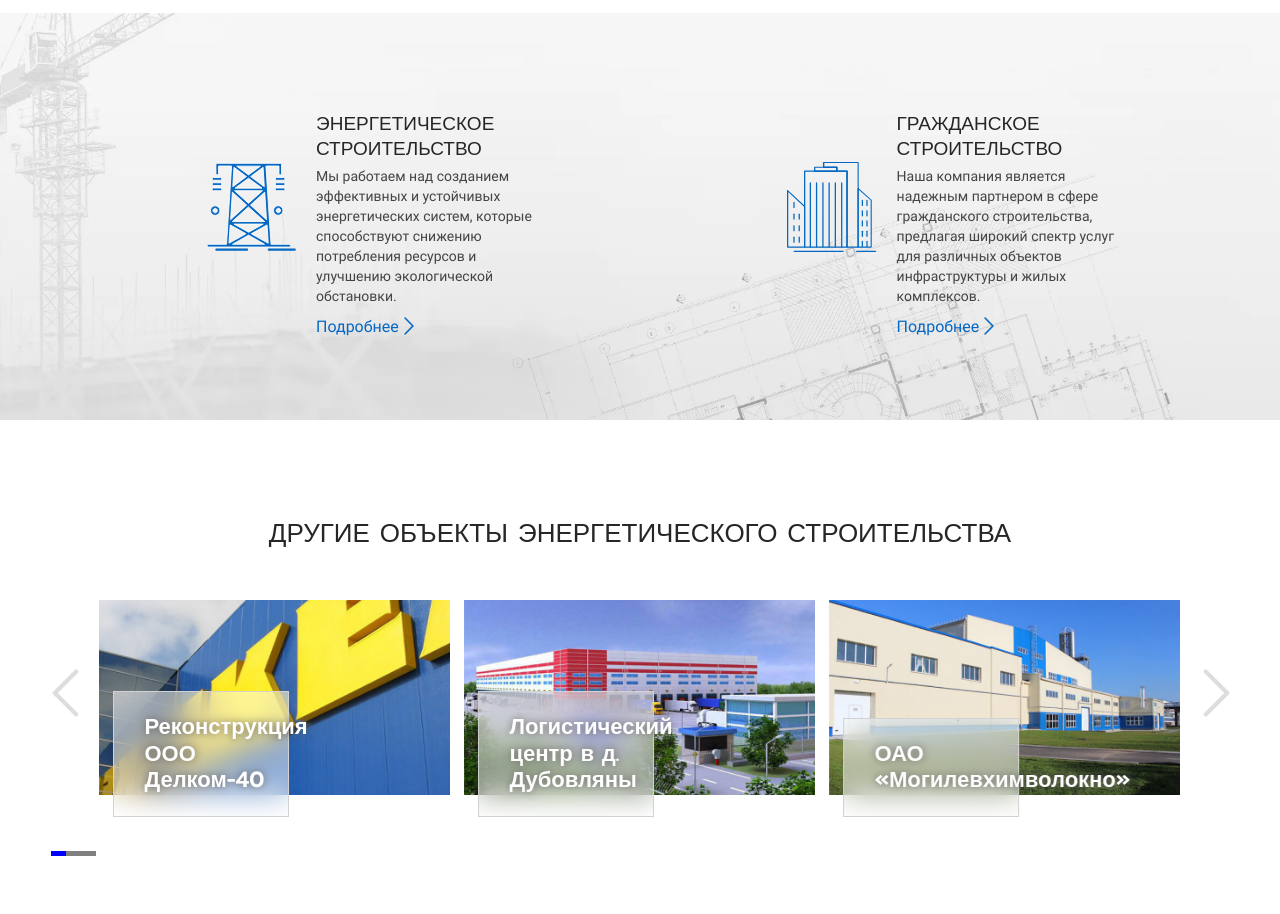
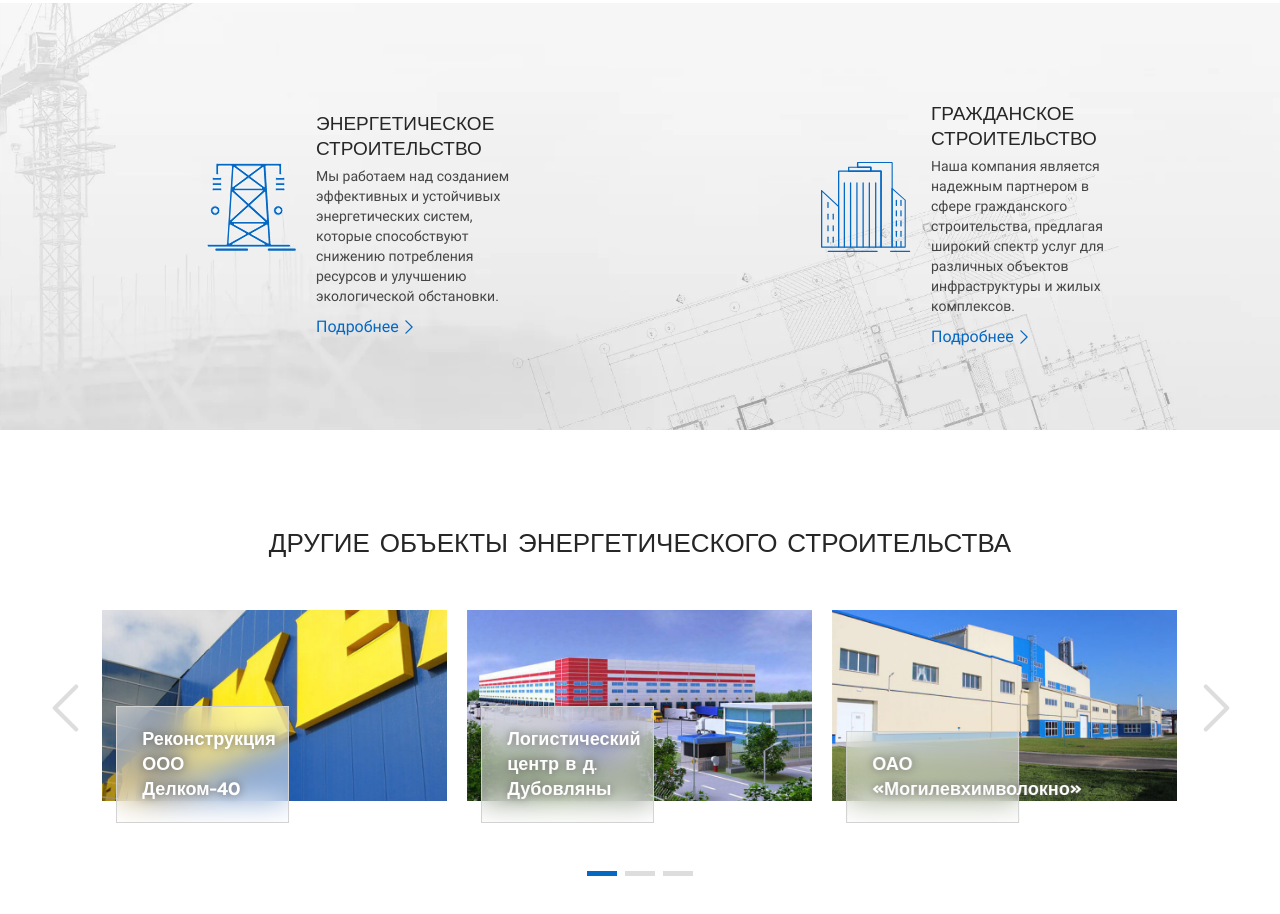
Before and after one commit to Ramitsan/Test-Tale, a website: page source/index.html in a window 1280 px wide. Shown: the part 1794-2708 px from the top of the page. Drawn offline with nearby package versions, Linux system fonts and the light colour scheme; files that its build step writes are made by us from their sources.

Commit message:
fix tablet styles

```diff
--- a/source/index.html
+++ b/source/index.html
@@ -24,7 +24,7 @@
             </div>
             <div class="building__image-block">
               <picture>
-                <source media="(min-width: 768px)" srcset="assets/img/prom_desktop.png 1x, assets/img/prom_desktop@2x.png 2x">
+                <source media="(min-width: 1200px)" srcset="assets/img/prom_desktop.png 1x, assets/img/prom_desktop@2x.png 2x">
                 <img class="building__image" src="assets/img/prom_mobile.png" srcset="assets/img/prom_mobile@2x.png 2x" alt="">
               </picture>
               <div class="building__overlay"></div>
@@ -42,7 +42,7 @@
             </div>
             <div class="building__image-block">
               <picture>
-                <source media="(min-width: 768px)" srcset="assets/img/energo_desktop.png 1x, assets/img/energo_desktop@2x.png 2x">
+                <source media="(min-width: 1200px)" srcset="assets/img/energo_desktop.png 1x, assets/img/energo_desktop@2x.png 2x">
                 <img class="building__image" src="assets/img/energo_mobile.png" srcset="assets/img/energo_mobile@2x.png 2x" alt="">
               </picture>
               <div class="building__overlay"></div>
@@ -60,7 +60,7 @@
             </div>
             <div class="building__image-block">
               <picture>
-                <source media="(min-width: 768px)" srcset="assets/img/civil_desktop.png 1x, assets/img/civil_desktop@2x.png 2x">
+                <source media="(min-width: 1200px)" srcset="assets/img/civil_desktop.png 1x, assets/img/civil_desktop@2x.png 2x">
                 <img class="building__image" src="assets/img/civil-mobile.png" srcset="assets/img/civil_mobile@2x.png 2x" alt="">
               </picture>
               <div class="building__overlay"></div>
@@ -83,7 +83,7 @@
             </picture>
           </div>
           <div class="photo-block__info">
-            <h3 class="photo-block__title">Реконструкция ООО <br> Делком-40</h3>
+            <h3 class="photo-block__title">Реконструкция ООО Делком-40</h3>
           </div>
         </div>
 
--- a/source/sass/abstract/variables.scss
+++ b/source/sass/abstract/variables.scss
@@ -1,6 +1,7 @@
 $main-text-color: #444444;
 $header-color: #262626;
-$link-color: #0568C3;
+$color-link-active: #0568C3;
+$color-link-unactive: #DDDDDD;
 
 $white: #FFFFFF;
 $black: #000000;
@@ -9,3 +10,4 @@ $font-roboto: 'Roboto', 'Arial', sans-serif;
 $font-prompt: 'Prompt', 'Arial', sans-serif;
 
 $tablet-width: 768px;
+$desktop-width: 1200px;
--- a/source/sass/blocks/about-us.scss
+++ b/source/sass/blocks/about-us.scss
@@ -18,7 +18,8 @@
   padding-top: 80px;
 }
 
-.about-us__item::before {
+.about-us__item {
+  &::before {
     content: "";
     position: absolute;
     width: 60px;
@@ -29,13 +30,18 @@
     left: 50%;
     transform: translateX(-50%);
   }
+}
 
-.about-us__item--energo::before {
+.about-us__item--energo {
+  &::before {
     background-image: url("../assets/icons/energo-icon.svg");
   }
+}
 
-.about-us__item--civil::before {
+.about-us__item--civil {
+  &::before {
     background-image: url("../assets/icons/civil-icon.svg");
+  }
 }
 
 .about-us__title {
@@ -51,21 +57,24 @@
 
 .about-us__details {
   position: relative;
-  color: $link-color;
+  color: $color-link-active;
 }
 
-.about-us__details::after {
+.about-us__details {
+  &::after {
     content: "";
     position: absolute;
-  width: 10px;
-  height: 20px;
-  right: -15px;
+    width: 8px;
+    height: 14px;
+    top: 4px;
+    right: -14px;
     background-image: url("../assets/icons/arrow-right-hover.svg");
     background-repeat: no-repeat;
-  background-size: 10px 20px;
+    background-size: 8px 14px;
+  }
 }
 
-@media (min-width: $tablet-width) {
+@media (min-width: $desktop-width) {
   .about-us {
     padding-bottom: 82px;
     background-image: url("../assets/img/white-construction-bg.png");
@@ -78,22 +87,29 @@
   .about-us__wrapper {
     width: 80%;
     flex-direction: row;
+    justify-content: flex-start;
     margin: 0 auto;
   }
 
   .about-us__item {
-    width: 41%;
+    width: 40%;
     text-align: left;
     padding-left: 168px;
   }
 
-  .about-us__item::before {
+  .about-us__item:first-child {
+    margin-right: 246px;
+  }
+
+  .about-us__item {
+    &::before {
       left: -32px;
       transform: translateX(100%);
       top: 46%;
       width: 90px;
       height: 90px;
       background-size: 90px 90px;
+    }
   }
 
   .about-us__title {
@@ -111,6 +127,29 @@
     font-size: 14px;
     line-height: 20px;
     font-weight: normal;
+  }
 
+  .about-us__details {
+    display: inline-block;
+    position: relative;
+    cursor: pointer;
+
+    &::before {
+      content: "";
+      position: absolute;
+      bottom: -2px;
+      left: 0;
+      width: 100%;
+      height: 2px;
+      background-color: $color-link-active;
+      transform: scaleX(0);
+      transition: all 0.5s;
+    }
+
+    &:hover {
+      &::before {
+        transform: scaleX(1);
       }
     }
+  }
+}
--- a/source/sass/blocks/building.scss
+++ b/source/sass/blocks/building.scss
@@ -12,7 +12,8 @@
   padding-top: 80px;
 }
 
-.building__info-block::before {
+.building__info-block {
+  &::before {
     content: "";
     position: absolute;
     width: 60px;
@@ -23,17 +24,24 @@
     left: 50%;
     transform: translateX(-50%);
   }
+}
 
-.building__info-block--prom::before {
+.building__info-block--prom {
+  &::before {
     background-image: url("../assets/icons/prom-icon.svg");
   }
+}
 
-.building__info-block--energo::before {
+.building__info-block--energo {
+  &::before {
     background-image: url("../assets/icons/energo-icon.svg");
   }
+}
 
-.building__info-block--civil::before {
+.building__info-block--civil {
+  &::before {
     background-image: url("../assets/icons/civil-icon.svg");
+  }
 }
 
 .building__title {
@@ -89,14 +97,7 @@
 
 @media (min-width: $tablet-width) {
   .building {
-    width: 33.333%;
-    transition: all 0.5s ease;
-
-    &:hover {
-      cursor: pointer;
-      background-color: rgba(21, 114, 199, .07);
-      transition: all 0.5s ease;
-    }
+    width: 33%;
   }
 
   .building--prom .building__wrapper,
@@ -106,19 +107,22 @@
 
   .building__info-block {
     width: 100%;
-    min-height: 400px;
-    padding-top: 190px;
-    perspective: 300px;
+    min-height: 220px;
   }
 
-  .building__info-block::before {
-    top: 90px;
-    width: 100px;
-    height: 100px;
-    background-size: 100px 100px;
+  .building__info-block {
+    &::before {
+      top: 20px;
+      left: 51%;
+      width: 60px;
+      height: 60px;
+      background-size: 60px 60px;
+    }
   }
 
   .building__title {
+    width: 80%;
+    margin: 0 auto;
     font-size: 22px;
     line-height: 150%;
   }
@@ -136,6 +140,32 @@
   .building__title--energo {
     margin-top: 25px;
     margin-bottom: 10px;
+  }
+}
+
+@media (min-width: $desktop-width) {
+  .building {
+    width: 33.333%;
+    transition: all 0.5s ease;
+
+    &:hover {
+      cursor: pointer;
+      background-color: rgba(21, 114, 199, .07);
+      transition: all 0.5s ease;
+    }
+  }
+
+  .building__info-block {
+    min-height: 400px;
+    padding-top: 190px;
+    perspective: 300px;
+  }
+
+  .building__info-block::before {
+    top: 90px;
+    width: 100px;
+    height: 100px;
+    background-size: 100px 100px;
   }
 
   .building__text {
--- a/source/sass/blocks/gallery.scss
+++ b/source/sass/blocks/gallery.scss
@@ -1,6 +1,6 @@
 .gallery {
   width: 100%;
-  padding-bottom: 78px;
+  padding-bottom: 80px;
 }
 
 .gallery__wrapper {
--- a/source/sass/blocks/photo-block.scss
+++ b/source/sass/blocks/photo-block.scss
@@ -5,7 +5,7 @@
 }
 
 .photo-block--slider {
-    width: 100%;
+  width: 100%;
 }
 
 .photo-block__image-wrapper {
@@ -43,22 +43,41 @@
 @media (min-width: $tablet-width) {
   .photo-block {
     width: 49%;
-    margin-bottom: 56px;
-    cursor: pointer;
+    margin-bottom: 50px;
+  }
+
+  .photo-block__title {
+    font-size: 18px;
   }
 
   .photo-block--slider {
     width: 100%;
+  }
+
+  .photo-block--slider .photo-block__info {
+    padding: 20px 25px;
+  }
+
+  .photo-block--slider .photo-block__title {
+    font-size: 18px;
+    line-height: 25px;
+  }
 }
+
+@media (min-width: $desktop-width) {
+  .photo-block {
+    cursor: pointer;
+  }
 
   .photo-block__info {
     width: 50%;
-    padding: 22px 20px 22px 30px;
+    padding: 20px 22px;
     left: 4%;
     bottom: -22px;
     transform: translateX(0%);
     transition: all 0.5s ease;
   }
+
   .photo-block:hover .photo-block__info {
     left: 97%;
     transform: translateX(-100%);
--- a/source/sass/blocks/slider.scss
+++ b/source/sass/blocks/slider.scss
@@ -21,7 +21,6 @@
   display: flex;
   overflow: hidden;
   position: relative;
-  // height: 350px;
 }
 
 .slider__item {
@@ -38,20 +37,25 @@
 }
 
 .slider__toggles {
+  width: 106px;
+  height: 5px;
+  margin: 0 auto;
+  margin-top: 20px;
   display: flex;
+  justify-content: space-between;
 }
 
 .slider__toggle {
-  width: 15px;
+  width: 30px;
   height: 5px;
-  background-color: gray;
+  background-color: $color-link-unactive;
 }
 
 .slider__toggle--active {
-  background-color: blue;
+  background-color: $color-link-active;
 }
 
-@media (min-width: $tablet-width) {
+@media (min-width: $desktop-width) {
   .slider {
     padding-top: 72px;
   }
@@ -68,6 +72,7 @@
     font-size: 26px;
     font-weight: 300;
   }
+
   .slider__list {
     width: 93%;
     margin: 0 auto;
@@ -76,12 +81,11 @@
   }
 
   .slider__item {
-    padding: 0 7px;
+    padding: 0 10px;
     transform: translateX(0%);
   }
 
   .slider__buttons {
-    display: block;
     position: absolute;
     width: 100%;
     top: 45%;
```
Lines whose indentation alone changed are shown as unchanged.
